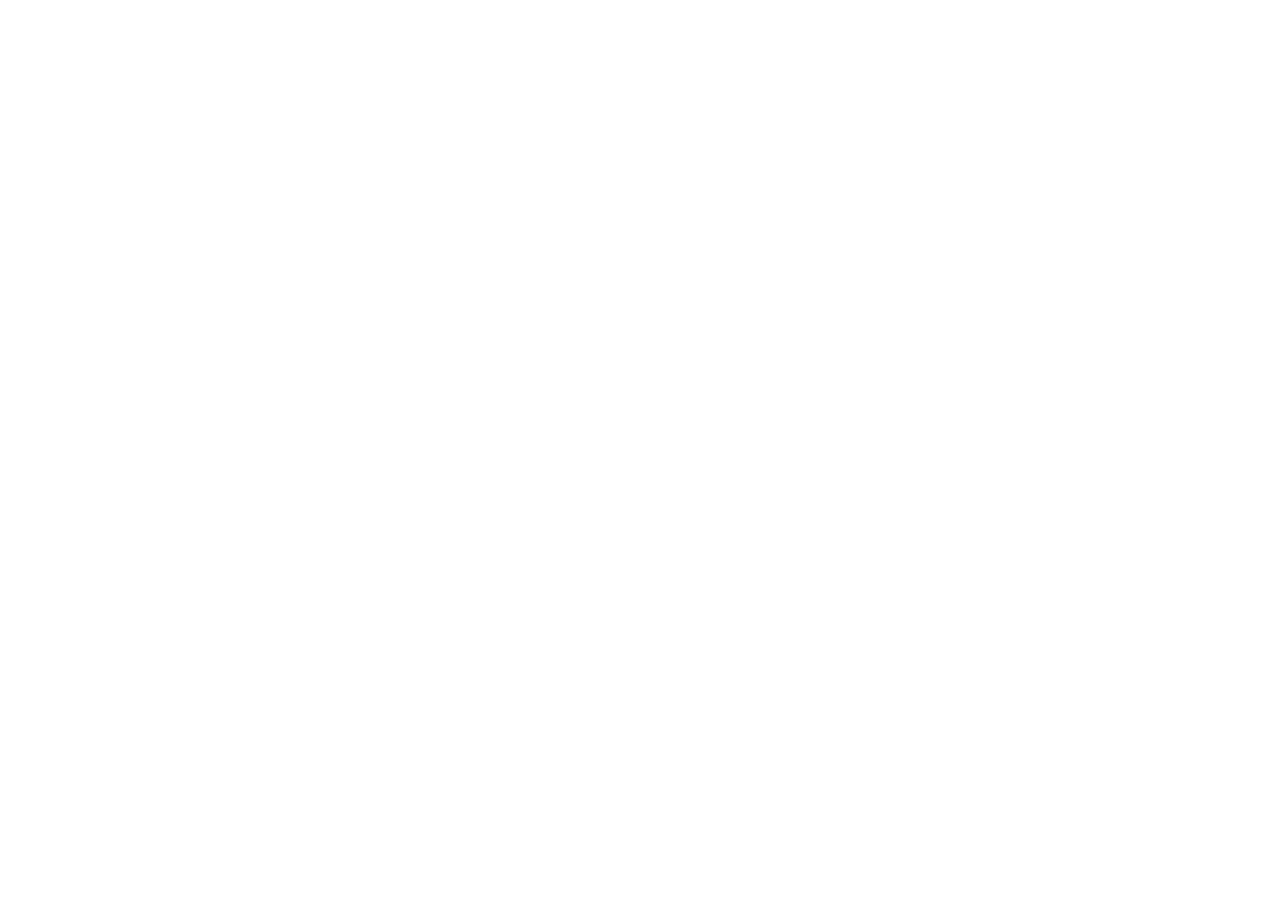
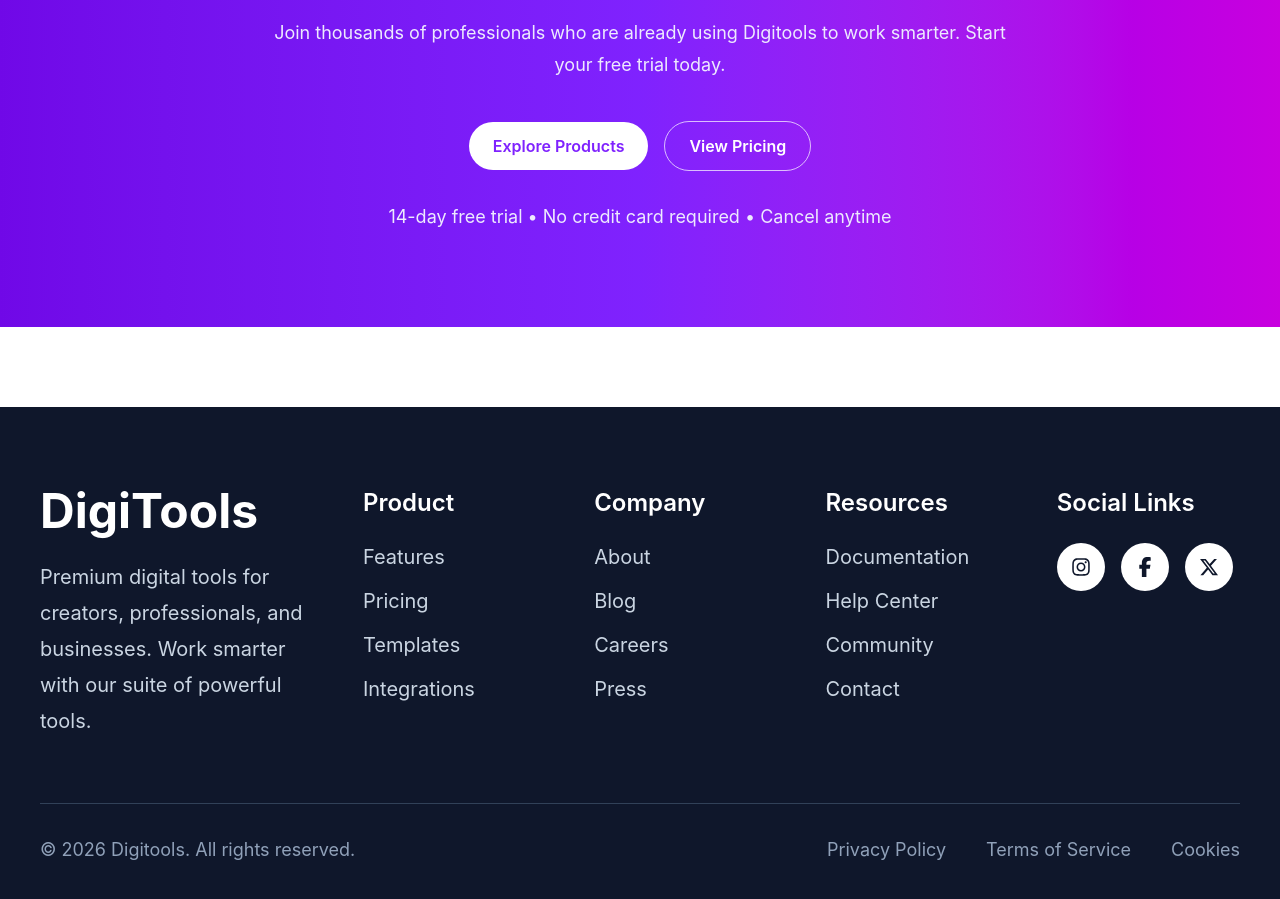
Before and after one commit to moziful/Assignment-06, a React (Vite) app: page / in a window 1280 px wide. Shown: the part 5148-6047 px from the top of the page. Before the commit the page ends 4905 px from the top, so only its background shows below. Built offline with nearby package versions, Linux system fonts and the light colour scheme.

Commit message:
Added Footer

```diff
--- a/src/App.jsx
+++ b/src/App.jsx
@@ -5,6 +5,8 @@
 import Products from './components/products';
 import Steps from './components/steps';
 import Pricing from './components/pricing';
+import Transform from './components/transform';
+import Footer from './components/footer';
 
 
 
@@ -18,6 +20,8 @@
     <Products />
     <Steps />
     <Pricing />
+    <Transform />
+    <Footer />
     </>
   );
 }
--- a/src/components/button.jsx
+++ b/src/components/button.jsx
@@ -5,7 +5,9 @@
     gradient:
       'bg-linear-to-r from-violet-700 via-violet-600 to-fuchsia-500 text-white shadow-[0_12px_30px_rgba(124,58,237,0.28)] hover:from-violet-800 hover:to-fuchsia-600',
     light:
-      'bg-white text-violet-600 shadow-none hover:bg-slate-100 hover:text-violet-700'
+      'bg-white text-violet-600 shadow-none hover:bg-slate-100 hover:text-violet-700',
+    outline:
+      'border border-white/70 bg-transparent text-white shadow-none hover:bg-white/10'
   };
 
   return (
--- /dev/null
+++ b/src/components/footer.jsx
@@ -0,0 +1,73 @@
+import React from 'react';
+import { FaFacebookF, FaInstagram, FaXTwitter } from 'react-icons/fa6';
+
+function Footer() {
+  return (
+    <footer className="bg-slate-900 px-6 py-20 text-white lg:px-10">
+      <div className="mx-auto max-w-[1240px]">
+        <div className="grid gap-12 lg:grid-cols-[1.5fr_1fr_1fr_1fr_1fr]">
+          <div>
+            <h2 className="text-5xl font-bold">DigiTools</h2>
+            <p className="mt-6 max-w-[340px] text-xl leading-9 text-slate-300">
+              Premium digital tools for creators, professionals, and businesses.
+              Work smarter with our suite of powerful tools.
+            </p>
+          </div>
+
+          <div>
+            <h3 className="text-2xl font-semibold">Product</h3>
+            <p className="mt-6 text-xl text-slate-300">Features</p>
+            <p className="mt-4 text-xl text-slate-300">Pricing</p>
+            <p className="mt-4 text-xl text-slate-300">Templates</p>
+            <p className="mt-4 text-xl text-slate-300">Integrations</p>
+          </div>
+
+          <div>
+            <h3 className="text-2xl font-semibold">Company</h3>
+            <p className="mt-6 text-xl text-slate-300">About</p>
+            <p className="mt-4 text-xl text-slate-300">Blog</p>
+            <p className="mt-4 text-xl text-slate-300">Careers</p>
+            <p className="mt-4 text-xl text-slate-300">Press</p>
+          </div>
+
+          <div>
+            <h3 className="text-2xl font-semibold">Resources</h3>
+            <p className="mt-6 text-xl text-slate-300">Documentation</p>
+            <p className="mt-4 text-xl text-slate-300">Help Center</p>
+            <p className="mt-4 text-xl text-slate-300">Community</p>
+            <p className="mt-4 text-xl text-slate-300">Contact</p>
+          </div>
+
+          <div>
+            <h3 className="text-2xl font-semibold">Social Links</h3>
+            <div className="mt-6 flex gap-4">
+              <div className="flex h-12 w-12 items-center justify-center rounded-full bg-white text-slate-900">
+                <FaInstagram className="h-5 w-5" />
+              </div>
+              <div className="flex h-12 w-12 items-center justify-center rounded-full bg-white text-slate-900">
+                <FaFacebookF className="h-5 w-5" />
+              </div>
+              <div className="flex h-12 w-12 items-center justify-center rounded-full bg-white text-slate-900">
+                <FaXTwitter className="h-5 w-5" />
+              </div>
+            </div>
+          </div>
+        </div>
+
+        <div className="mt-16 border-t border-slate-700 pt-8">
+          <div className="flex flex-col gap-6 text-lg text-slate-400 lg:flex-row lg:items-center lg:justify-between">
+            <p>&copy; 2026 Digitools. All rights reserved.</p>
+
+            <div className="flex flex-col gap-4 lg:flex-row lg:gap-10">
+              <p>Privacy Policy</p>
+              <p>Terms of Service</p>
+              <p>Cookies</p>
+            </div>
+          </div>
+        </div>
+      </div>
+    </footer>
+  );
+}
+
+export default Footer;
--- /dev/null
+++ b/src/components/transform.jsx
@@ -0,0 +1,30 @@
+import React from 'react';
+import Button from './button';
+
+function Transform() {
+  return (
+    <section className="py-20">
+      <div className="bg-linear-to-r from-violet-700 via-violet-600 to-fuchsia-600 px-8 py-24 text-center text-white">
+        <h2 className="text-4xl font-bold lg:text-6xl">
+          Ready To Transform Your Workflow?
+        </h2>
+
+        <p className="mx-auto mt-6 max-w-[760px] text-lg leading-8 text-violet-100">
+          Join thousands of professionals who are already using Digitools to work
+          smarter. Start your free trial today.
+        </p>
+
+        <div className="mt-10 flex flex-col items-center justify-center gap-4 sm:flex-row">
+          <Button btnName="Explore Products" variant="light" />
+          <Button btnName="View Pricing" variant="outline" />
+        </div>
+
+        <p className="mt-8 text-lg text-violet-100">
+          14-day free trial • No credit card required • Cancel anytime
+        </p>
+      </div>
+    </section>
+  );
+}
+
+export default Transform;
```
